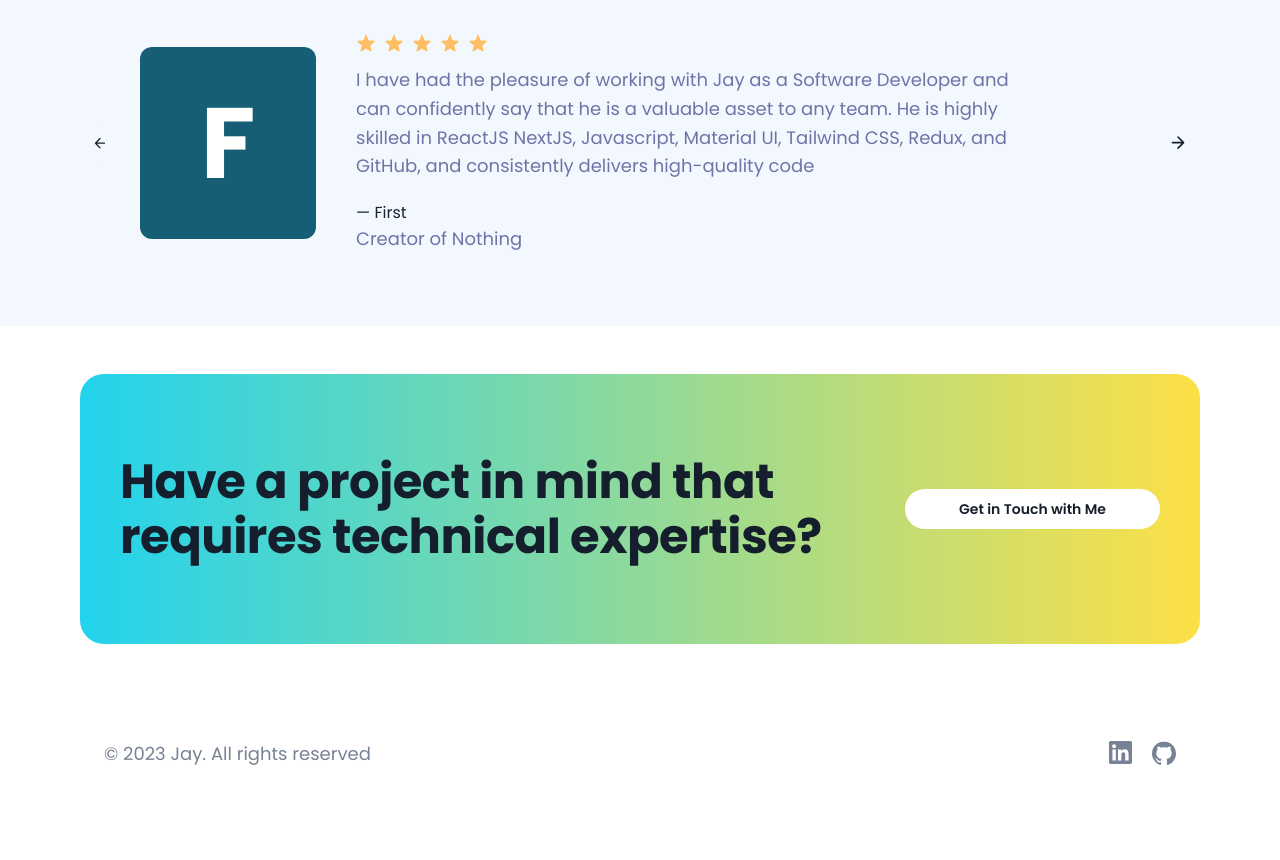
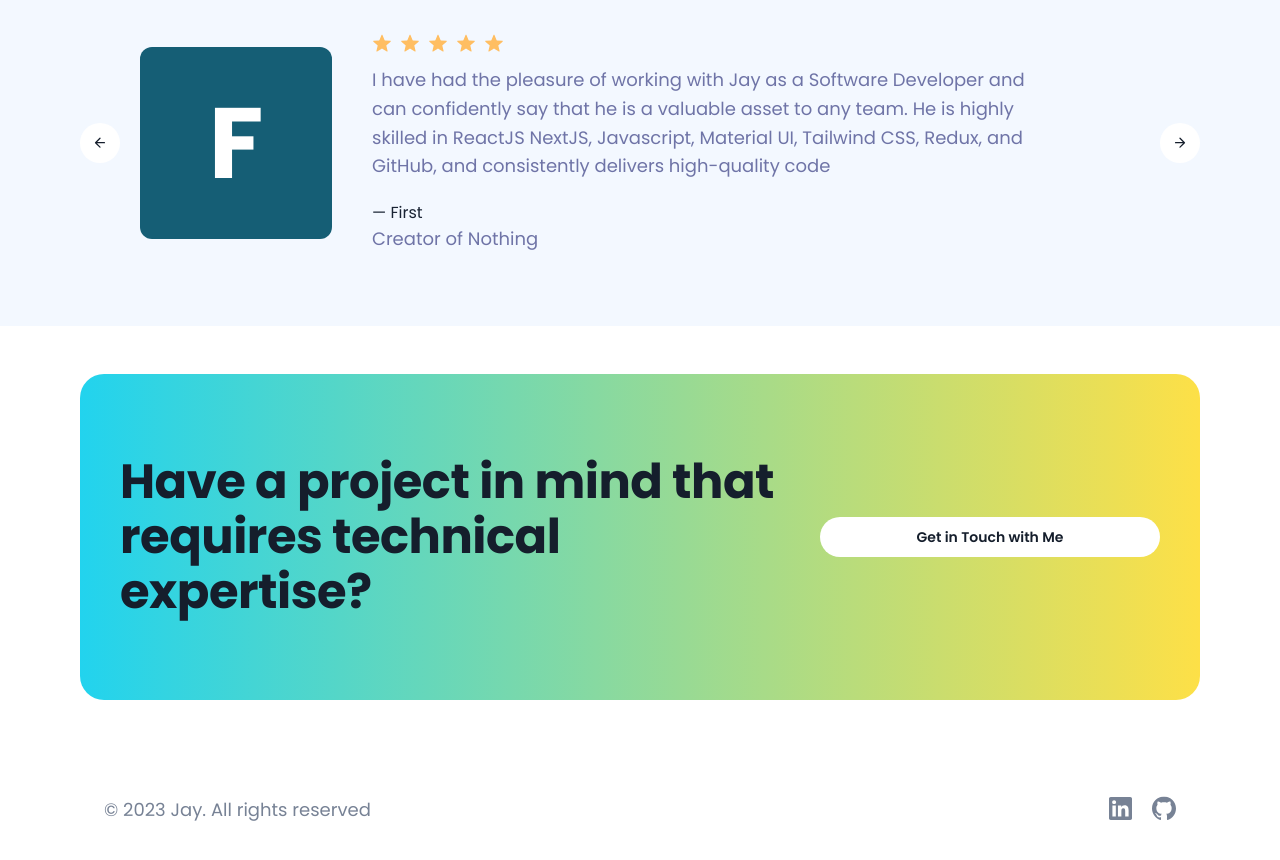
Before and after one commit to jayhogan-dev/portfolio, a Next.js app: page / in a window 1280 px wide. Shown: the part 3540-4400 px from the top of the page. Before the commit the page ends 4373 px from the top, so only its background shows below. Built offline with nearby package versions, Linux system fonts and the light colour scheme.

Commit message:
leveraged shadcn icon button

```diff
--- a/components/ContactBanner.tsx
+++ b/components/ContactBanner.tsx
@@ -8,12 +8,12 @@ const ContactBanner = () => {
     <LightContainer>
       <div className="flex flex-col py-12">
         <div className="flex flex-col md:flex-row md:justify-between md:py-20 md:px-10 md:items-center rounded-3xl bg-gradient-to-r from-cyan-400 to-yellow-300 py-12 px-5 gap-5">
-          <h1 className="text-primary-black-200 text-3xl lg:text-heading2 font-bold md:w-3/4">
+          <h1 className="text-primary-black-200 text-3xl lg:text-heading2 font-bold md:w-3/4 xl:w-2/3">
             Have a project in mind that requires technical expertise?
           </h1>
           <Link
             href="/contact"
-            className="w-full md:w-1/4"
+            className="w-full md:w-1/4 xl:w-1/3"
           >
             <Button className="w-full bg-white dark:bg-primary-black-500 text-primary-black-200 dark:text-white">
               Get in Touch with Me
--- a/components/IconButton.tsx
+++ b/components/IconButton.tsx
@@ -1,5 +1,6 @@
 import Image from "next/image";
 import { MouseEventHandler } from "react";
+import { Button } from "./ui/button";
 
 interface IconButtonProps {
   iconUrl: string;
@@ -8,17 +9,18 @@ interface IconButtonProps {
 
 const IconButton = ({ iconUrl, handleClick }: IconButtonProps) => {
   return (
-    <button
+    <Button
+      size="icon"
+      className="dark:bg-primary-white-800 bg-white rounded-full p-3 dark:hover:bg-primary-white-800/75 hover:bg-white/60"
       onClick={handleClick}
-      className="bg-primary-white-800 rounded-full p-3 hover:bg-primary-white-800/75"
     >
       <Image
         src={iconUrl}
-        alt="arrow"
+        alt="right arrow"
         height={20}
         width={20}
       />
-    </button>
+    </Button>
   );
 };
 
```
